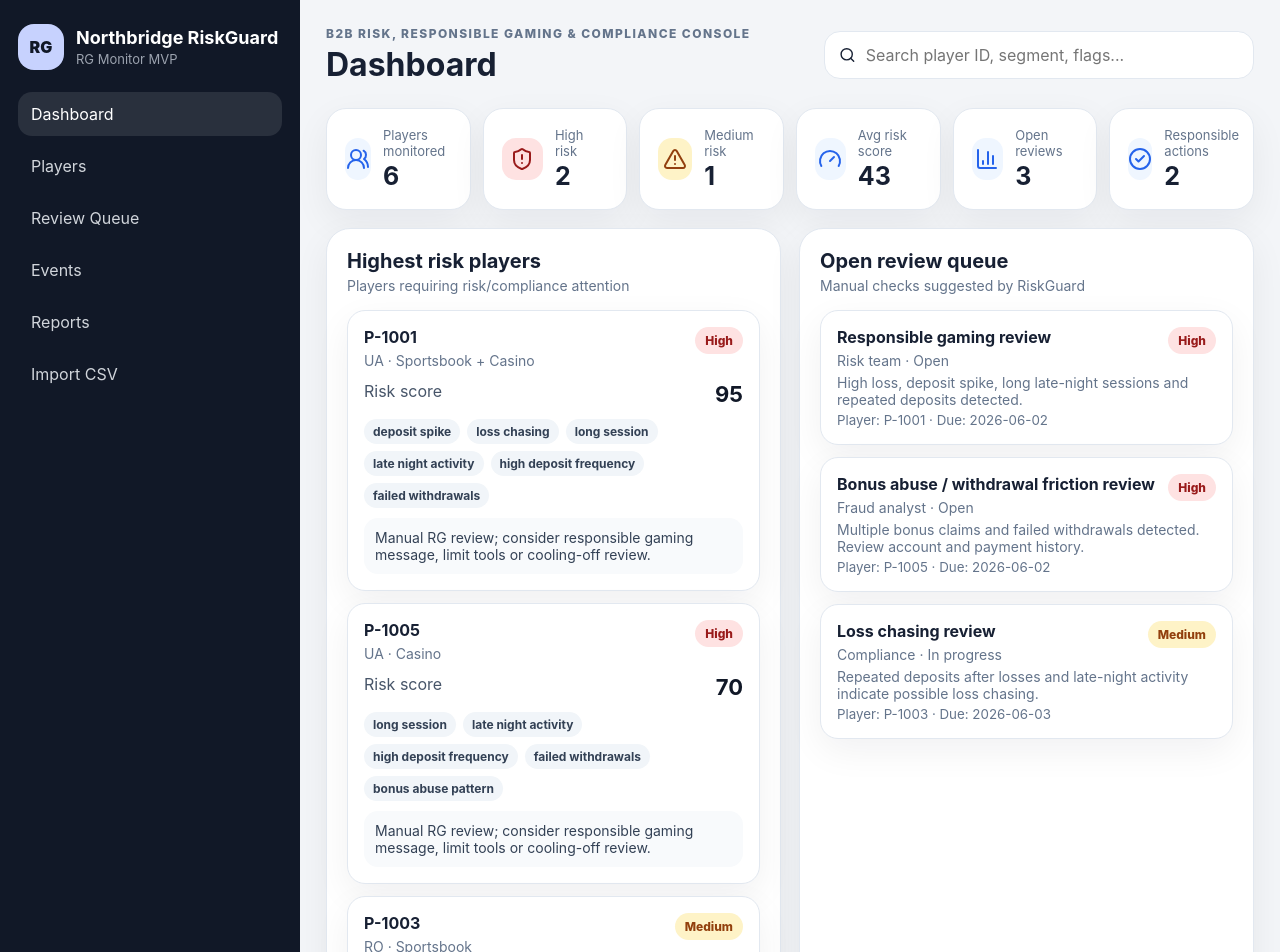
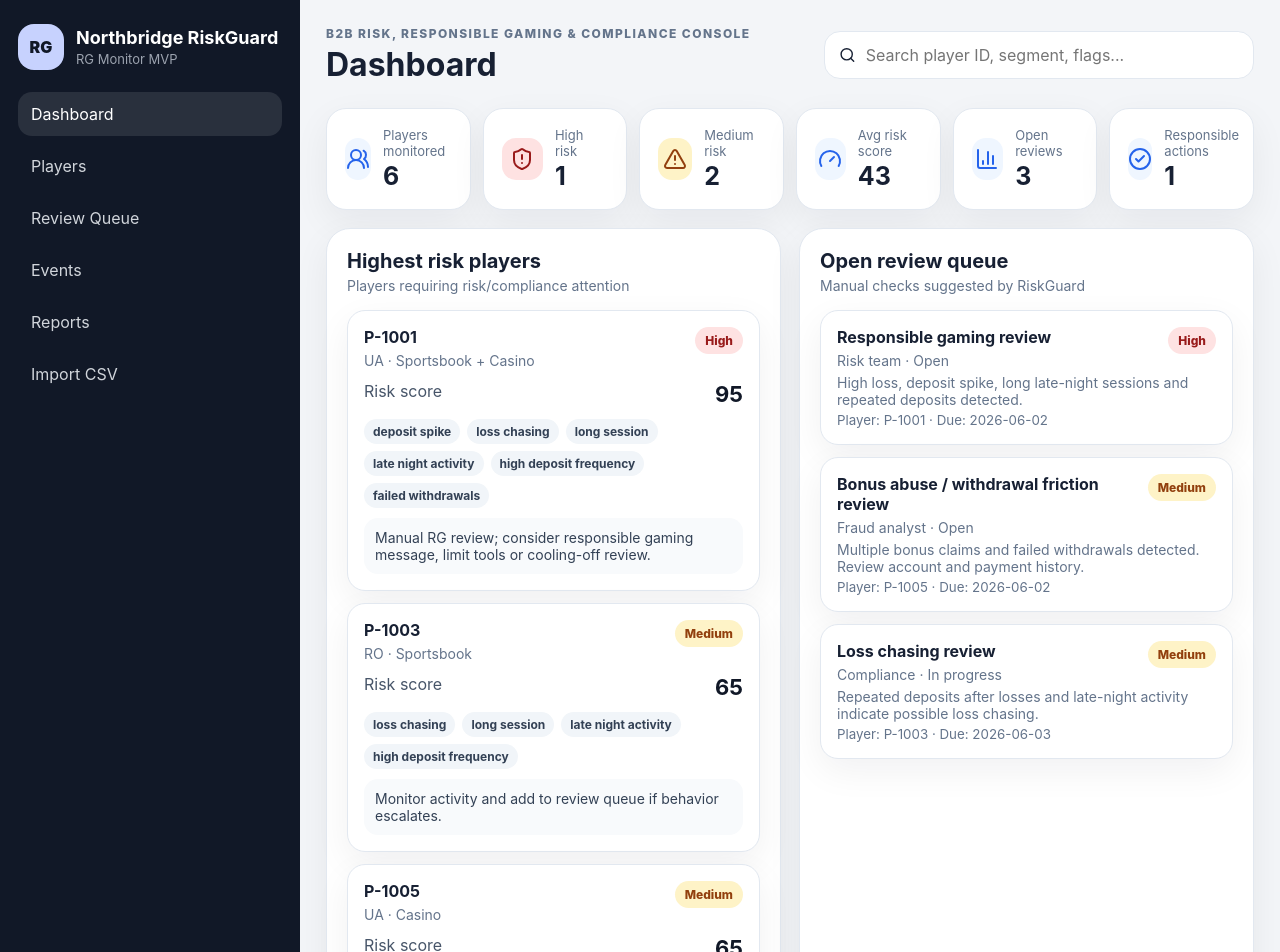
Before and after one commit to IRozinko/northbridge-riskguard, a React (Vite) app: page / in a window 1280 px wide. Shown: the top 952 px of the page. Built offline with nearby package versions, Linux system fonts and the light colour scheme.

Commit message:
Support configurable risk rules

```diff
--- a/src/riskEngine.js
+++ b/src/riskEngine.js
@@ -1,58 +1,47 @@
-export function calculatePlayerRisk(player, playerEvents = []) {
-  const flags = [];
+import { defaultRiskRules } from './riskRules.js';
+
+export function calculatePlayerRisk(player, playerEvents = [], rules = defaultRiskRules) {
+  const triggeredRules = [];
   let score = 0;
 
-  if (player.totalDeposits >= 3000) {
-    score += 20;
-    flags.push('deposit spike');
-  }
-
-  if (player.netLoss >= 800) {
-    score += 20;
-    flags.push('loss chasing');
-  }
-
-  if (player.sessionMinutes >= 180) {
-    score += 15;
-    flags.push('long session');
-  }
-
-  if (player.lateNightSessions >= 2) {
-    score += 15;
-    flags.push('late night activity');
-  }
-
-  if (player.depositFrequency24h >= 5) {
-    score += 15;
-    flags.push('high deposit frequency');
-  }
-
-  if (player.failedWithdrawals >= 2) {
-    score += 10;
-    flags.push('failed withdrawals');
-  }
-
-  if (player.bonusClaims >= 5) {
-    score += 10;
-    flags.push('bonus abuse pattern');
+  for (const rule of rules) {
+    if (matchesRule(player, rule)) {
+      score += Number(rule.points || 0);
+      triggeredRules.push(rule);
+    }
   }
 
   const eventTypes = playerEvents.map((event) => event.type);
-  if (eventTypes.includes('failed_withdrawal')) {
+  if (eventTypes.includes('failed_withdrawal') && !triggeredRules.some((rule) => rule.id === 'failed-withdrawals')) {
     score += 5;
   }
 
   const riskScore = Math.min(score, 100);
   const riskLevel = riskScore >= 70 ? 'High' : riskScore >= 35 ? 'Medium' : 'Low';
+  const flags = triggeredRules.map((rule) => rule.label);
   const recommendedAction = getRecommendedAction(riskLevel, flags);
 
   return {
     ...player,
     flags,
+    triggeredRules,
     riskScore,
     riskLevel,
     recommendedAction,
   };
+}
+
+function matchesRule(player, rule) {
+  const value = Number(player[rule.field] || 0);
+  const threshold = Number(rule.threshold || 0);
+
+  if (rule.operator === '>=') return value >= threshold;
+  if (rule.operator === '>') return value > threshold;
+  if (rule.operator === '<=') return value <= threshold;
+  if (rule.operator === '<') return value < threshold;
+  if (rule.operator === '=') return value === threshold;
+
+  return false;
 }
 
 function getRecommendedAction(riskLevel, flags) {
@@ -70,10 +59,26 @@ function getRecommendedAction(riskLevel, flags) {
   return 'No immediate action. Continue passive monitoring.';
 }
 
+export function buildReviewsFromPlayers(players) {
+  return players
+    .filter((player) => player.riskLevel !== 'Low')
+    .map((player) => ({
+      id: `AUTO-${player.id}`,
+      playerId: player.id,
+      title: player.riskLevel === 'High' ? 'High-risk player review' : 'Medium-risk monitoring review',
+      owner: player.riskLevel === 'High' ? 'Risk / Compliance' : 'Risk team',
+      status: 'Open',
+      dueDate: new Date(Date.now() + 24 * 60 * 60 * 1000).toISOString().slice(0, 10),
+      summary: `${player.riskLevel} risk detected: ${player.flags.join(', ') || 'no specific flags'}.`,
+    }));
+}
+
 export function summarizePortfolio(players, reviews) {
   const highRiskPlayers = players.filter((player) => player.riskLevel === 'High').length;
   const mediumRiskPlayers = players.filter((player) => player.riskLevel === 'Medium').length;
-  const averageRiskScore = Math.round(players.reduce((sum, player) => sum + player.riskScore, 0) / players.length);
+  const averageRiskScore = players.length
+    ? Math.round(players.reduce((sum, player) => sum + player.riskScore, 0) / players.length)
+    : 0;
   const openReviews = reviews.filter((review) => review.status !== 'Closed').length;
   const responsibleActions = players.filter((player) => player.recommendedAction.toLowerCase().includes('responsible')).length;
 
```
